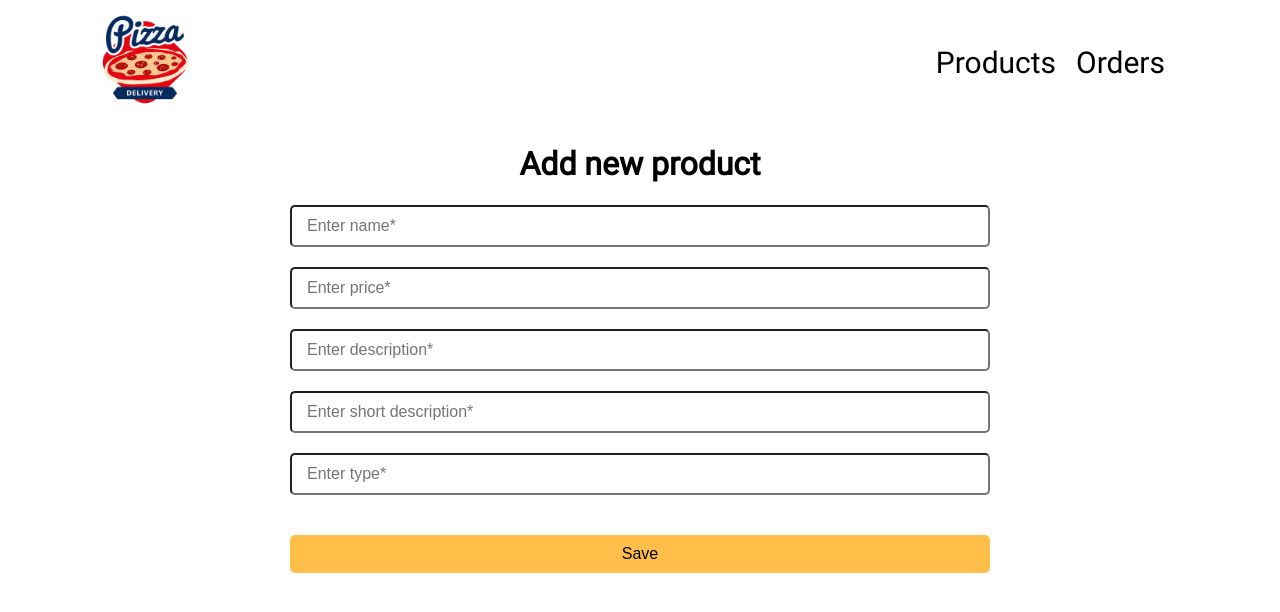
After one commit to zakhar-rokishchuk/Flask-educational-project, a Flask app: page /admin/product/adding_product in a window 1280 px wide. The commit adds this page. Shown: the top 612 px of the page. Run offline with Flask 2, Linux system fonts and the light colour scheme.

Commit message:
weekend work

```diff
--- a/app.py
+++ b/app.py
@@ -13,12 +13,10 @@ app = Flask(__name__)
 app.secret_key = b'SAJGDD&S^ATDIGU^%)_'
 
 
-with open("products.json", "r") as file:
-    PRODUCTS = json.loads(file.read())
-
-
 @app.route('/')
 def index():
+    with open("products.json", "r") as file:
+        PRODUCTS = json.loads(file.read())
     products_to_display = []
     for product in PRODUCTS:
         if product["display"] == "On":
@@ -29,6 +27,8 @@ def index():
 
 @app.route('/item/<int:item_id>')
 def item(item_id):
+    with open("products.json", "r") as file:
+        PRODUCTS = json.loads(file.read())
     item = next(i for i in PRODUCTS if i['id'] == item_id)
     return render_template('item.html', item=item)
 
@@ -121,7 +121,8 @@ def create_order():
         session.modified = True
         with open("orders.json", "r") as file:
             full_order = json.loads(file.read())
-        full_order.append(request.form | session['current_order'] | {'status': "To do"})
+        full_order.append(request.form | session['current_order'] | {
+                          'status': "To do"})
         order_id = 0
         for order in full_order:
             order_id += 1
@@ -135,9 +136,15 @@ def create_order():
 
 
 @app.route('/admin/orders')
-def admin_clients():
+def orders():
+    filtered_orders = []
     with open("orders.json", "r") as file:
         full_order = json.loads(file.read())
+    if request.args.get("order_status_form"):
+        for order in full_order:
+            if order["status"] == request.args.get("order_status_form"):
+                filtered_orders.append(order)
+        return render_template('orders.html', orders=filtered_orders)
     return render_template('orders.html', orders=full_order)
 
 
@@ -147,7 +154,8 @@ def change_status(order_id):
         session.modified = True
         with open("orders.json", "r") as file:
             full_order = json.loads(file.read())
-        order_to_change = next(order for order in full_order if order['id'] == order_id)
+        order_to_change = next(
+            order for order in full_order if order['id'] == order_id)
         order_to_change['status'] = request.form["order_status_form"]
         print(full_order)
         json_full_order = json.dumps(full_order)
@@ -163,41 +171,77 @@ def admin():
 
 @app.route('/admin/products')
 def admin_products():
+    with open("products.json", "r") as file:
+        PRODUCTS = json.loads(file.read())
     return render_template('products.html', items=PRODUCTS)
 
 
-@app.route('/admin/product/<int:product_id>/edit')
-def product_edit_page(product_id):
-    product = next(product for product in PRODUCTS if product['id'] == product_id)
-    return render_template('product.html', product=product)
+@app.route('/admin/product/adding_product')
+def adding_product():
+    return render_template('adding_product.html')
 
 
-@app.route('/admin/product/<int:product_id>/save', methods=['POST'])
-def product_save(product_id):
+@app.route('/admin/product/adding_product/save', methods=['POST'])
+def save_adding_product():
+    with open("products.json", "r") as file:
+        PRODUCTS = json.loads(file.read())
     if request.method == "POST":
         session.modified = True
-        product = next(product for product in PRODUCTS if product['id'] == product_id)
-            # for product in products_list:
+        new_product = {}
+        new_product["name"] = request.form["name"]
+        new_product["price"] = int(request.form["price"])
+        new_product["description"] = request.form["description"]
+        new_product["short_description"] = request.form["short_description"]
+        new_product["type"] = request.form["type"]
+        new_product["id"] = str(int(PRODUCTS[-1]['id']) + 1)
+        new_product["img_src"] = "no-image.jpg"
+        new_product["display"] = "Off"
+        new_product["quantity"] = 1
+        PRODUCTS.append(new_product)
+        json_products_list = json.dumps(PRODUCTS)
+        with open("products.json", "w") as file:
+            file.write(json_products_list)
+    return redirect("/admin/products")
+
+
+@app.route('/admin/products/<int:product_id>/edit')
+def editing_page(product_id):
+    with open("products.json", "r") as file:
+        PRODUCTS = json.loads(file.read())
+    product = next(
+        product for product in PRODUCTS if product['id'] == product_id)
+    return render_template('editing_product.html', product=product)
+
+
+@app.route('/admin/products/<int:product_id>/save', methods=['POST'])
+def product_save(product_id):
+    with open("products.json", "r") as file:
+        PRODUCTS = json.loads(file.read())
+    if request.method == "POST":
+        session.modified = True
+        product = next(
+            product for product in PRODUCTS if product['id'] == product_id)
         product['name'] = request.form["name"]
         product['price'] = int(request.form["price"])
         product['description'] = request.form["description"]
         product['short_description'] = request.form["short_description"]
-
-
     return redirect("/admin/products")
 
 
 @app.route('/admin/products/<int:product_id>/display', methods=['POST'])
 def change_display(product_id):
+    with open("products.json", "r") as file:
+        PRODUCTS = json.loads(file.read())
     if request.method == "POST":
         session.modified = True
-        # with open("products.json", "r") as file:
-        #     products_list = json.loads(file.read())
+        product_to_display = next(
+            product for product in PRODUCTS if product['id'] == product_id)
+        # product_to_display = None
         # for product in PRODUCTS:
-        #     product["display"] = "On"
-        product_to_display = next(product for product in PRODUCTS if product['id'] == product_id)
+        #     if product['id'] == product_id:
+        #         product_to_display = product
+        # print(product_to_display)
         product_to_display["display"] = request.form["if_display"]
-        print(type(request.form["if_display"]))
         json_products_list = json.dumps(PRODUCTS)
         with open("products.json", "w") as file:
             file.write(json_products_list)
@@ -205,18 +249,23 @@ def change_display(product_id):
 
 
 @app.route('/admin/products/<int:product_id>/edit', methods=['GET'])
-
-
 @app.route('/admin/products/<int:product_id>/edit', methods=['POST'])
-
-
 def add_item(item_id):
+    with open("products.json", "r") as file:
+        PRODUCTS = json.loads(file.read())
     item = next(i for i in PRODUCTS if i['id'] == item_id)
     item['quantity'] = 1
     session['current_order']['items'].append(item)
 
 
+@app.route('/admin/orders/filter', methods=['GET'])
+def filter_orders():
+    print(request.form["order_status_form"])
+
+
 def remove_item(item_id):
+    with open("products.json", "r") as file:
+        PRODUCTS = json.loads(file.read())
     item = next(i for i in PRODUCTS if i['id'] == item_id)
     item['quantity'] = 1
     session['current_order']['items'].remove(item)
@@ -227,6 +276,8 @@ def init_cart_cookies(item_id):
 
 
 def init_added_pizza(item_id):
+    with open("products.json", "r") as file:
+        PRODUCTS = json.loads(file.read())
     return next(i for i in PRODUCTS if i['id'] == item_id)
 
 
@@ -249,7 +300,6 @@ def get_notifications():
         current_time = get_time_unix()
         if int((current_time - 2)) > int(notification['time']):
             session['notifications'].remove(notification)
-    # filter notifications by date and show notifications for last minute
     return session['notifications']
 
 
@@ -257,7 +307,7 @@ def order_sum():
     sum = 0
     for item in session['current_order']['items']:
         session.modified = True
-        sum += item['price']*item['quantity']
+        sum += int(item['price'])*item['quantity']
     return sum
 
 
--- a/static/css/admin_style.css
+++ b/static/css/admin_style.css
@@ -59,3 +59,9 @@ td {
     font-size: 13px;
     margin-left: 20px;
 }
+
+.adding-button-lnk {
+    margin-top: 40px;
+    margin-bottom: 20px;
+    font-size: 20px;
+}
--- a/static/css/style.css
+++ b/static/css/style.css
@@ -313,3 +313,7 @@ td {
 .form-order-button {
     font-size: 28px;
 }
+
+.catalog_name {
+    font-size: 36px;
+}
--- /dev/null
+++ b/templates/adding_product.html
@@ -0,0 +1,22 @@
+{% extends 'admin_base.html' %}
+{% block title %}
+Add product
+{% endblock %}
+{% block body %}
+
+<h1>Add new product</h1>
+<div class="product-container">
+    <form class="form-product" action="/admin/product/adding_product/save" method="post">
+        <div class="edit-info">
+            <input required class="product-input" type="text" name="name" placeholder="Enter name*">
+            <input required class="product-input" type="text" name="price" placeholder="Enter price*">
+            <input required class="product-input" type="text" name="description" placeholder="Enter description*">
+            <input required class="product-input" type="text" name="short_description" placeholder="Enter short description*">
+            <input required class="product-input" type="text" name="type" placeholder="Enter type*">
+        </div>
+        <button class="product-save-button add-product-btn save-edit-bit" type="submit">
+            Save
+        </button>
+    </form>
+</div>
+{% endblock %}
--- a/templates/product.html
+++ b/templates/editing_product.html
@@ -6,7 +6,7 @@ Edit {{ product['name'] }}
 
 <h1>Edit product</h1>
 <div class="product-container">
-    <form class="form-product" action="/admin/product/{{ product['id'] }}/save" method="post">
+    <form class="form-product" action="/admin/products/{{ product['id'] }}/save" method="post">
         <div class="edit-info">
             <input required class="product-input" type="text" name="name" value="{{ product['name'] }}"
                 placeholder="Enter name*">
--- a/templates/products.html
+++ b/templates/products.html
@@ -1,11 +1,14 @@
 {% extends 'admin_base.html' %}
 {% block title %} Products {% endblock %}
 {% block body %}
+<button class="adding-button-lnk">
+    <a href="/admin/product/adding_product">Add new product</a>
+</button>
 <div class="cart-table">
     {% for item in items %}
     <div class="cart-list-item">
         <div class="cart-list-img">
-            <a href="/admin/product/{{ item['id'] }}/edit">
+            <a href="/admin/products/{{ item['id'] }}/edit">
                 <img src="{{ url_for('static', filename='img/'+item['img_src']) }}" alt="product-img"
                     class="product-img">
             </a>
```
Also changed, not shown: orders.json (+1 -1 lines), products.json (+1 -1 lines), templates/index.html (+26 -0 lines), templates/orders.html (+11 -0 lines), static/img/BBQ_sauce.png (added), static/img/cheese_sauce.png (added), static/img/no-image.jpg (added), static/img/tomato_sauce.png (added).
